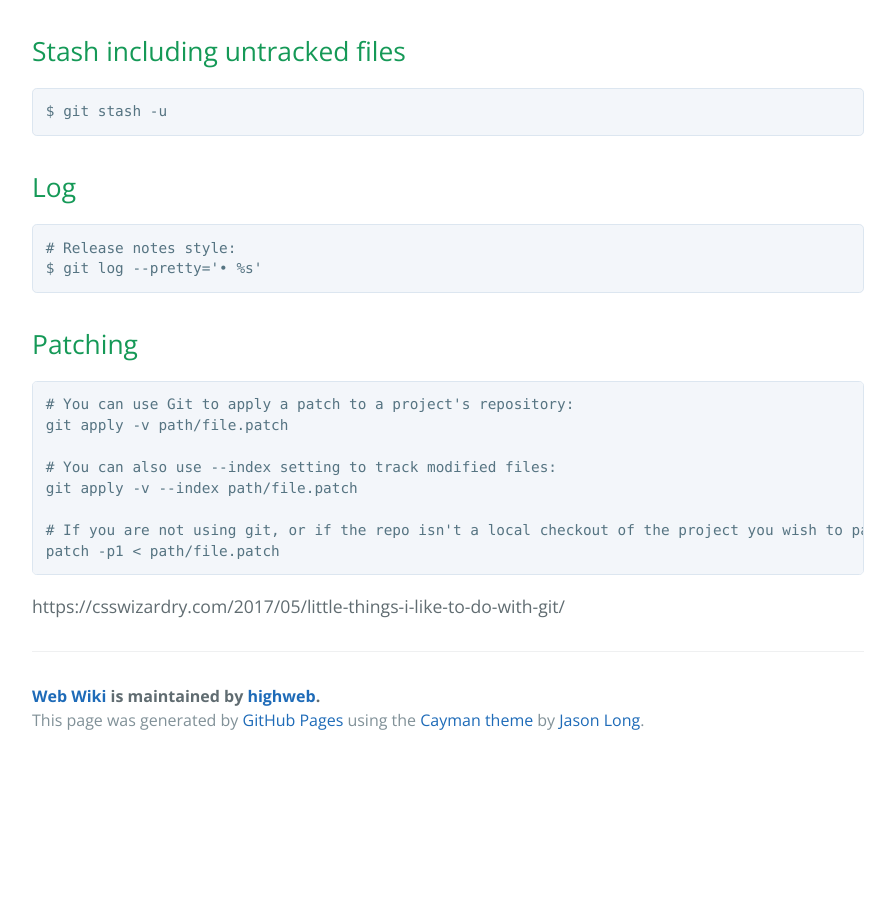
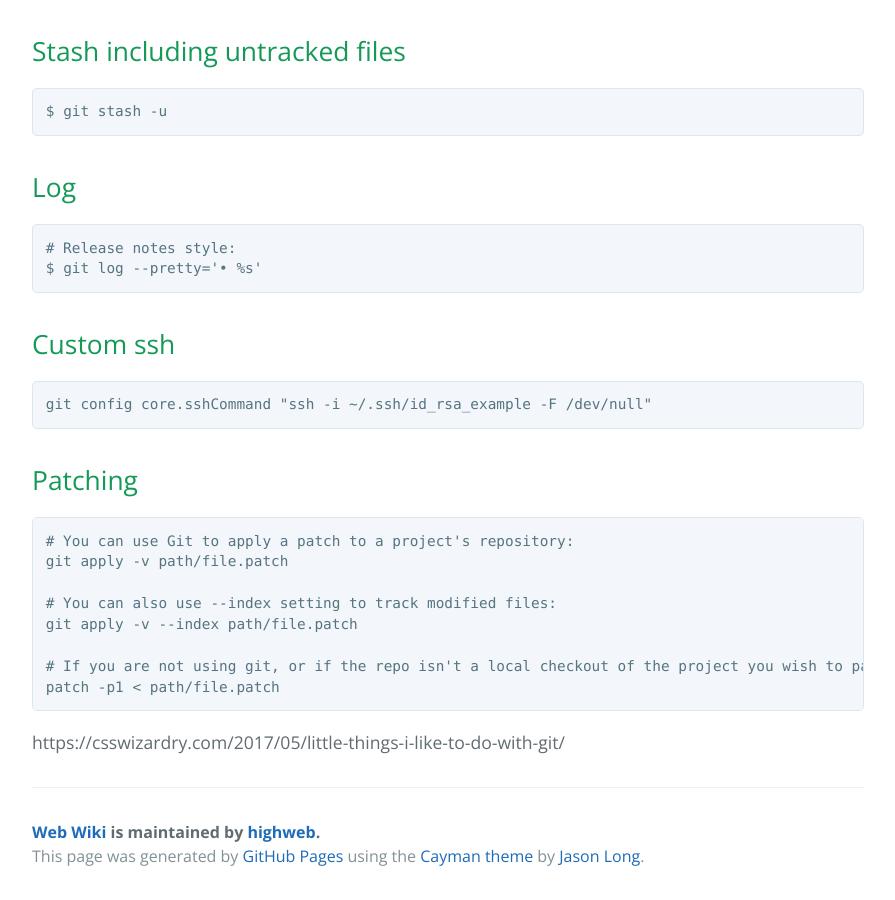
Before and after one commit to highweb/web-wiki, a Jekyll site: the page built from git.md, in a window 1280 px wide and 900 px high, scrolled down 2033 px. Shown: the whole window, without its empty margins (192-1087 px from the left). Built offline with Jekyll 4.4.1, drawn with Linux system fonts in a browser that asks for light colours; before the commit the page ends 2797 px from its top, so only the background shows below that.

Commit message:
Update git.md

````diff
--- a/git.md
+++ b/git.md
@@ -87,6 +87,11 @@ $ git stash -u
 $ git log --pretty='• %s'
 ```
 
+## Custom ssh
+```sh
+git config core.sshCommand "ssh -i ~/.ssh/id_rsa_example -F /dev/null"
+```
+
 ## Patching
 
 ```sh
````
